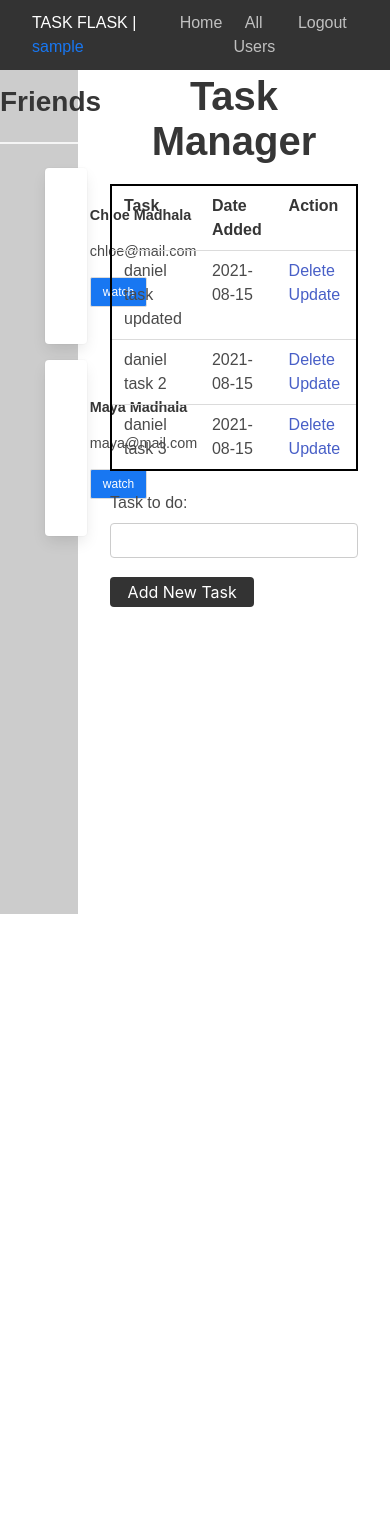
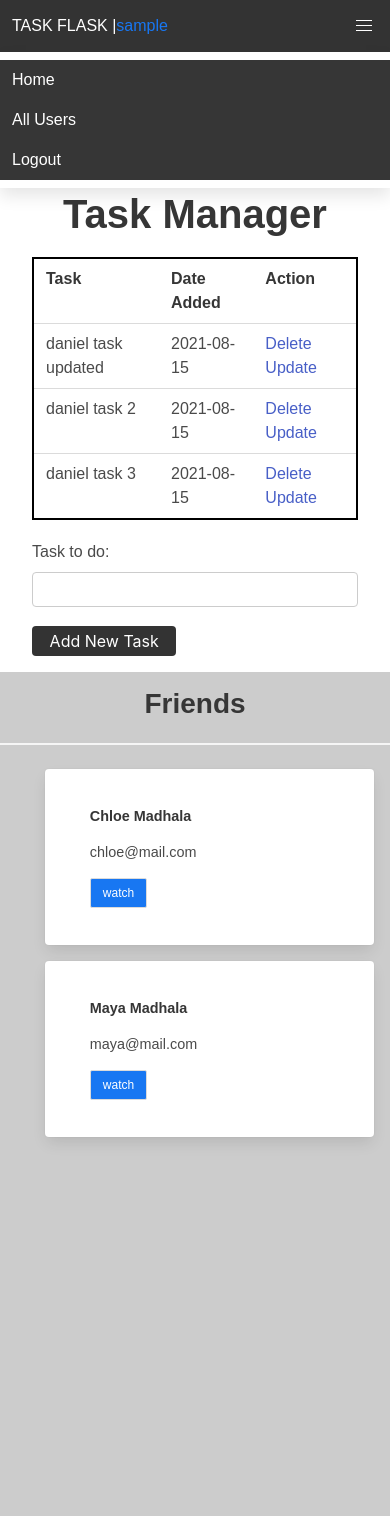
Before and after one commit to daniel-mad/flask-task-manager, a Flask app: page / in a window 390 px wide. Before the commit the page ends 914 px from the top, so only its background shows below. Run offline with Flask 2, Linux system fonts and the light colour scheme; a user stored in the database is signed in; data comes from the database, SQL or seed files in the repository.

Commit message:
add mobile responsive

```diff
--- a/app.py
+++ b/app.py
@@ -87,7 +87,7 @@ def register():
        return render_template('register.html',
                                title="Register", message="Password not match!", status='danger')
     password = bcrypt.generate_password_hash(password).decode('utf-8')
-    user = User(first_name=first_name, last_name=last_name, email=email, password=password)
+    user = User(first_name=first_name, last_name=last_name, email=email.lower(), password=password)
 
     try:
       db.session.add(user)
@@ -111,7 +111,7 @@ def login():
   else:
     email = request.form['email']
     password = request.form['password']
-    user = User.query.filter_by(email=email).first()
+    user = User.query.filter_by(email=email.lower()).first()
     if not user:
       flash("User not found. Please register")
       return render_template('register.html', title="Register")
@@ -147,8 +147,12 @@ def update(id):
   if request.method == 'GET':
    return render_template('update.html', task=task)
   else:
+    task_update = request.form['content']
+    if not task_update:
+      flash("Update cannot be empty! ")
+      return redirect(url_for('update', id=id))
     try:
-       task.content = request.form['content']
+       task.content = task_update
        db.session.commit()
        return redirect(url_for('index', id=task.owner.id))
     except:
--- a/static/css/main.css
+++ b/static/css/main.css
@@ -125,16 +125,6 @@ td {
   justify-content: center;
 }
 
-/* .container {
-  max-width: 65%;
-  margin: 0 auto;
-  padding: 0 2rem;
-}
-.container h1 {
-  text-align: center;
-  margin: 1rem 0;
-} */
-
 .form-group {
   margin: 1.2rem 0;
 }
@@ -177,24 +167,8 @@ label {
 }
 
 .navbar {
-  display: flex;
-  justify-content: space-between;
-  align-items: center;
-  padding: 0.7rem 2rem;
   background-color: #333;
   color: #fff;
-}
-.navbar ul {
-  display: flex;
-}
-.navbar a {
-  color: rgb(192, 192, 192);
-  padding: 0.45rem;
-  margin: 0 0.25rem;
-}
-
-.navbar a:hover {
-  color: #ffffff;
 }
 
 .alert {
@@ -219,12 +193,14 @@ label {
 
 /* Content */
 .content {
-  display: flex;
+  display: grid;
+  grid-template-areas: 'friends tasks tasks';
 }
 
 .friends {
+  grid-area: friends;
   background-color: #ccc;
-  width: 20%;
+  /* width: 20%; */
   height: 100vh;
 }
 
@@ -234,7 +210,7 @@ label {
 }
 
 .tasks {
-  flex-grow: 1;
+  grid-area: tasks;
 }
 
 /* User card */
@@ -266,3 +242,14 @@ a.disabled {
 .bg-white {
   background-color: #fff;
 }
+
+@media screen and (max-width: 700px) {
+  .content {
+    grid-template-areas:
+      'tasks'
+      'friends';
+  }
+  .friends {
+    margin-top: 1rem;
+  }
+}
--- a/static/js/app.js
+++ b/static/js/app.js
@@ -1,5 +1,3 @@
-console.log('Hello :)');
-
 document.addEventListener('DOMContentLoaded', () => {
   (document.querySelectorAll('.notification .delete') || []).forEach(
     $delete => {
@@ -10,4 +8,11 @@ document.addEventListener('DOMContentLoaded', () => {
       });
     }
   );
+
+  // Navbar toggle
+  const $burger = document.querySelector('.navbar-burger');
+  const $navbarTogler = document.querySelector('#navbar-toggler');
+  $burger.addEventListener('click', () => {
+    $navbarTogler.classList.toggle('is-active');
+  });
 });
--- a/templates/base.html
+++ b/templates/base.html
@@ -4,7 +4,6 @@
     <meta charset="UTF-8" />
     <meta http-equiv="X-UA-Compatible" content="IE=edge" />
     <meta name="viewport" content="width=device-width, initial-scale=1.0" />
-    <!-- <link rel="stylesheet" href="{{ url_for('static', filename='css/main.css') }}"> -->
     <link
       rel="stylesheet"
       href="{{ url_for('static', filename ='css/main.css' ) }}"
@@ -14,31 +13,50 @@
   </head>
   <body>
     <nav class="navbar">
-      <h1>
-        TASK FLASK {%if g.username %} |
+      <div class="navbar-brand">
+        <h1 class="navbar-item">
+          <span class="has-text-white"> TASK FLASK {%if g.username %} |</span>
           <span class="lead">{{ g.username }}</span> {% endif%}
         </h1>
-      <ul>
+        <button
+          class="navbar-burger has-text-white"
+          aria-label="menu"
+          aria-expanded="false"
+          data-target="navbar-toggler"
+        >
+          <span aria-hidden="true"></span>
+          <span aria-hidden="true"></span>
+          <span aria-hidden="true"></span>
+        </button>
+      </div>
+
+      <div id="navbar-toggler" class="navbar-menu is-active">
+        <ul class="navbar-end has-background-dark">
           {% if g.user_id %}
-        <li>
-          <a href="{{ url_for('index') }}">Home</a>
+          <li class="navbar-item">
+            <a class="has-text-white" href="{{ url_for('index') }}">Home</a>
           </li>
-        <li>
-          <a href="{{ url_for('users') }}">All Users</a>
+          <li class="navbar-item">
+            <a class="has-text-white" href="{{ url_for('users') }}"
+              >All Users</a
+            >
           </li>
-        <li>
-          <a href="{{ url_for('logout') }}">Logout</a>
+          <li class="navbar-item">
+            <a class="has-text-white" href="{{ url_for('logout') }}">Logout</a>
           </li>
 
           {% else %}
-        <li>
-          <a href="{{ url_for('register') }}">Register</a>
+          <li class="navbar-item">
+            <a class="has-text-white" href="{{ url_for('register') }}"
+              >Register</a
+            >
           </li>
-        <li>
-          <a href="{{ url_for('login') }}">Login</a>
+          <li class="navbar-item">
+            <a class="has-text-white" href="{{ url_for('login') }}">Login</a>
           </li>
           {% endif %}
         </ul>
+      </div>
     </nav>
 
     {% block body %}{% endblock %}
```
Also changed, not shown: templates/update.html (+7 -0 lines). Lines whose indentation alone changed are shown as unchanged.
